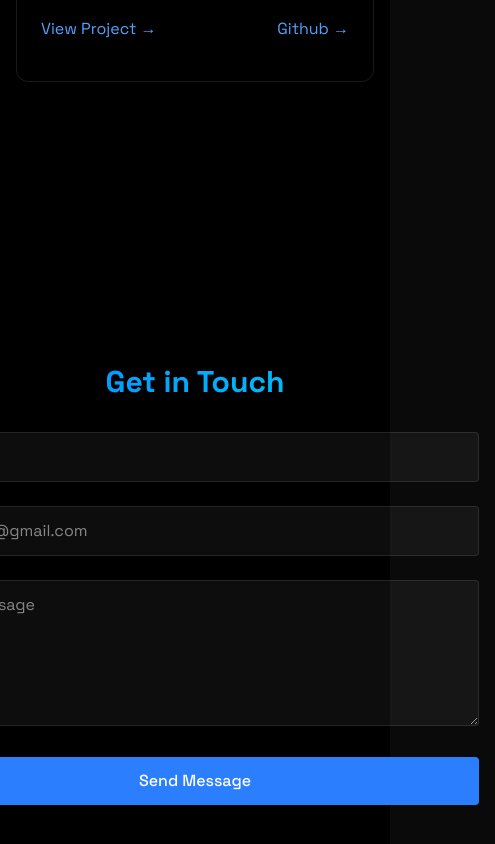
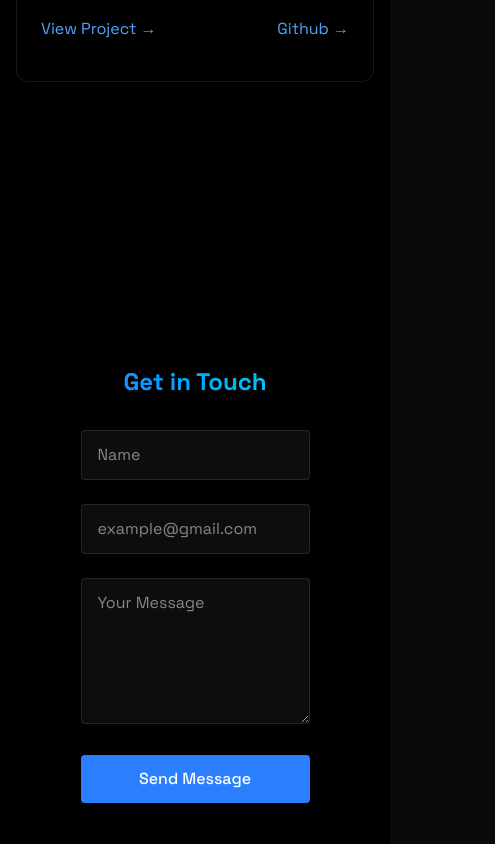
Before and after one commit to eryc-prog/ericdev-portfolio, a React (Vite) app: page / in a window 390 px wide. Shown: the part 4580-5424 px from the top of the page, 495 px wide, since content can reach past the window. Built offline with nearby package versions, Linux system fonts and the light colour scheme.

Commit message:
fix: make the form responsive

```diff
--- a/src/components/sections/Contact.jsx
+++ b/src/components/sections/Contact.jsx
@@ -32,10 +32,9 @@ export const Contact = () => {
       className="min-h-screen flex items-center justify-center py-20"
     >
       <RevealOnScroll>
-        <div className="px-4 w-150 ">
-          <h2 className="text-3xl font-bold mb-8 bg-gradient-to-r from-blue-500 to-cyan-400 bg-clip-text text-transparent text-center">
-            {" "}
-            Get in Touch{" "}
+        <div className="w-full max-w-md mx-auto py-8 px-2 sm:px-4">
+          <h2 className="text-2xl sm:text-3xl font-bold mb-8 bg-gradient-to-r from-blue-500 to-cyan-400 bg-clip-text text-transparent text-center">
+            Get in Touch
           </h2>
           <form className="space-y-6" onSubmit={handleSubmit}>
             <div className="relative">
```
